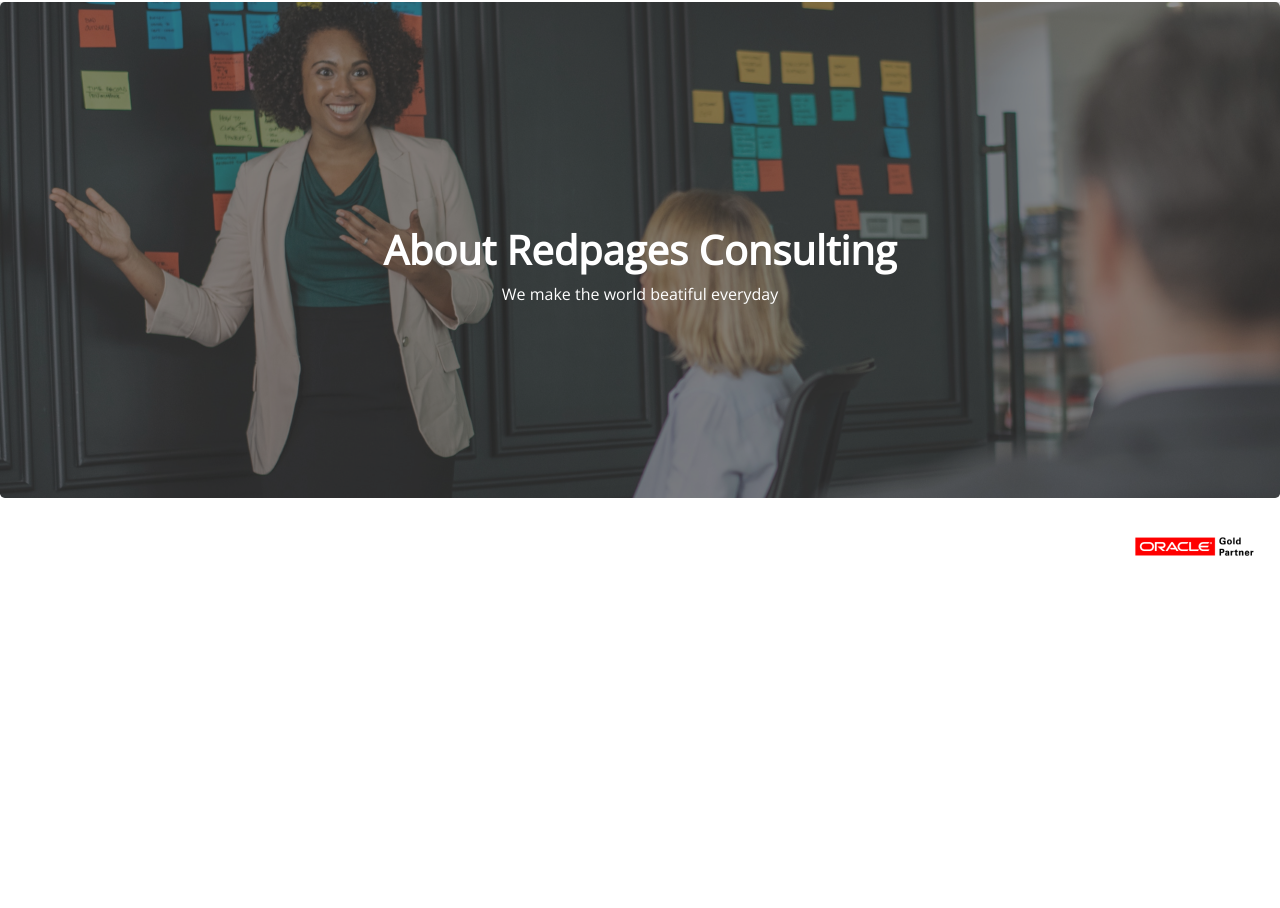
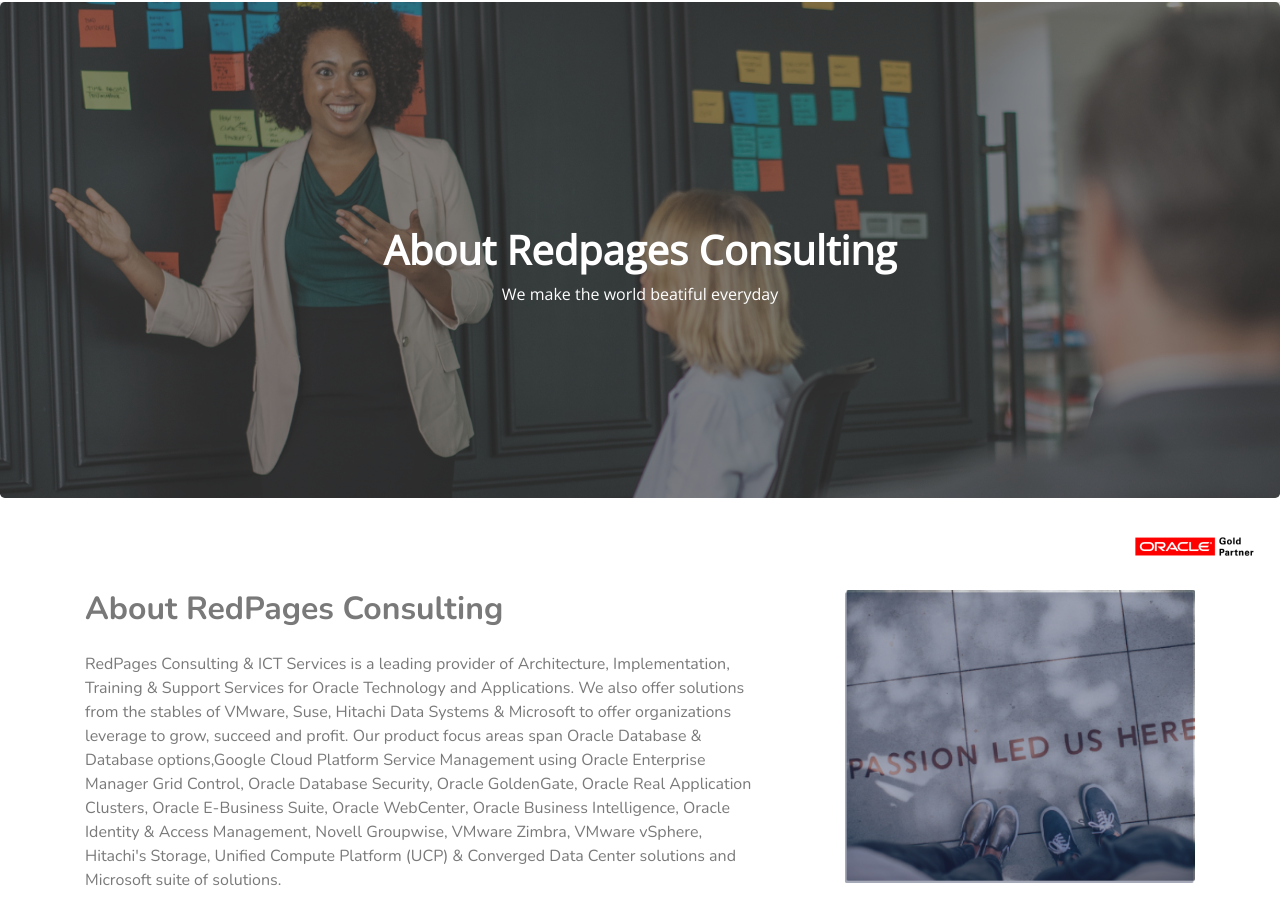
Before and after one commit to 21Devs/Redpages, a plain HTML site: page about.html in a window 1280 px wide. Shown: the part 66-974 px from the top of the page. Before the commit the page ends 800 px from the top, so only its background shows below. Drawn offline with nearby package versions, Linux system fonts and the light colour scheme.

Commit message:
about page section 2 && 3

```diff
--- a/about.html
+++ b/about.html
@@ -69,6 +69,27 @@
         </div>
     </section>
 
+    <section class="about-two">
+        <div class="container">
+            <div class="row">
+                <div class="col-8">
+                    <h2 class="font-weight-bold color-p mb-4">About RedPages Consulting</h2>
+                    <p class="pr-5 color-p">
+                        RedPages Consulting & ICT Services is a leading provider of Architecture, Implementation, Training & Support Services
+                        for Oracle Technology and Applications. We also offer solutions from the stables of VMware, Suse, Hitachi Data Systems
+                        & Microsoft to offer organizations leverage to grow, succeed and profit. Our product focus areas span Oracle Database &
+                        Database options,Google Cloud Platform Service Management using Oracle Enterprise Manager Grid Control, Oracle Database
+                        Security, Oracle GoldenGate, Oracle Real Application Clusters, Oracle E-Business Suite, Oracle WebCenter, Oracle
+                        Business Intelligence, Oracle Identity & Access Management, Novell Groupwise, VMware Zimbra, VMware vSphere, Hitachi's
+                        Storage, Unified Compute Platform (UCP) & Converged Data Center solutions and Microsoft suite of solutions.
+                    </p>
+                </div>
+                <div class="col-4">
+                    <img src="img/about first.png" alt="about " class="img-fluid">
+                </div>
+            </div>
+        </div>
+    </sectio>
 
 
 
--- a/css/style.css
+++ b/css/style.css
@@ -30,7 +30,7 @@ header {
     color: #FF0000 !important;
 }
 
-.home-first, .home-third, .home-fourth {
+.home-first, .home-third, .home-fourth, .about-two {
     font-family: 'Nunito', sans-serif;
 }
 
```
Also changed, not shown: img/about first.png (added).
